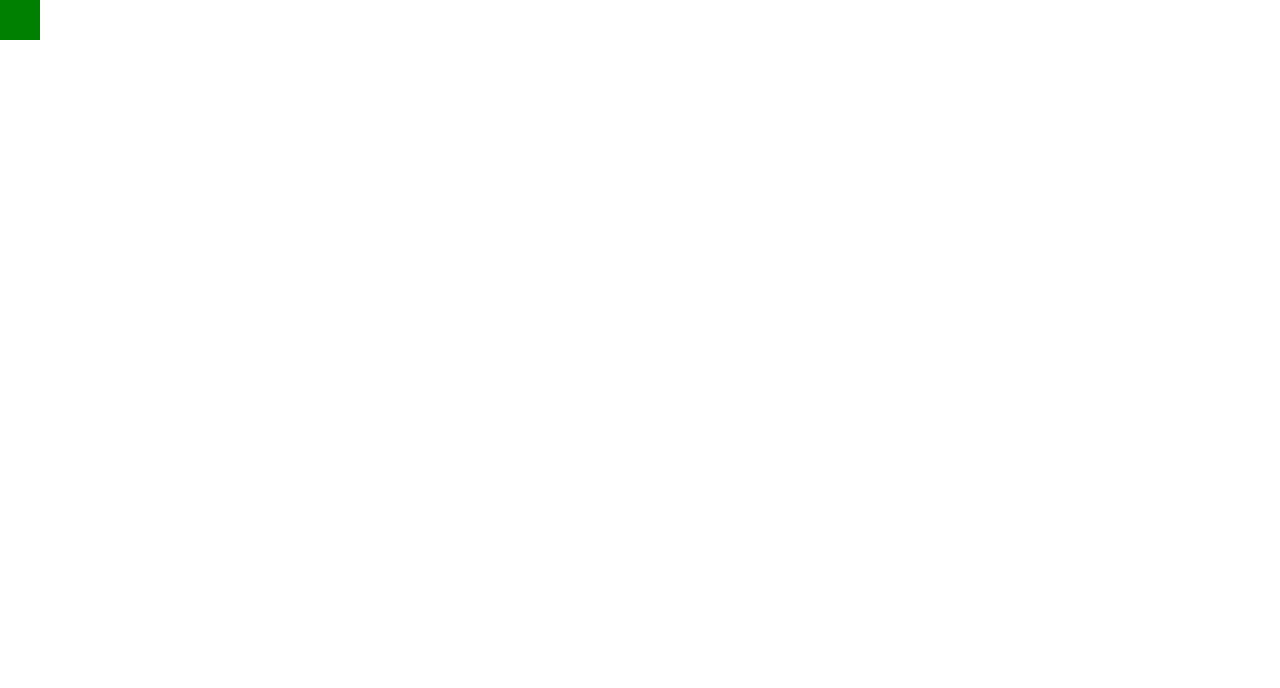
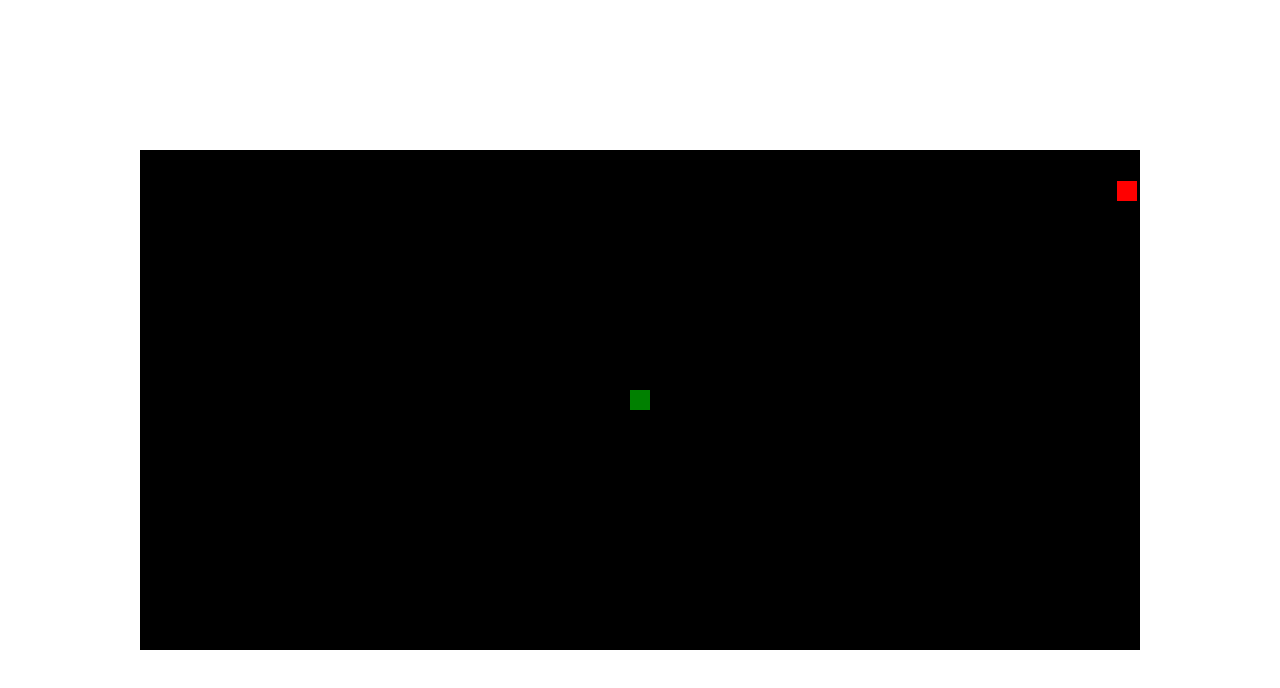
Before and after one commit to OwlDevJs/Web-Snake, a plain HTML site: page index.html in a window 1280 px wide. Drawn offline with Linux system fonts and the light colour scheme.

Commit message:
Added snake and apple logic

```diff
--- a/index.html
+++ b/index.html
@@ -7,9 +7,10 @@
     <title>WebSnake</title>
   </head>
   <body>
-    <div class="environement" id="environement">
+    <div class="coordinates" id="coordinates"></div>
+    <div class="environement">
       <div class="apple" id="apple"></div>
-      <div class="snake-part-1" id="snake-part-1"></div>
+      <div class="snake" id="snake"></div>
     </div>
     <script src="./script.js"></script>
   </body>
--- a/script.js
+++ b/script.js
@@ -1,46 +1,80 @@
-const environement = document.getElementById("environement");
-
 const apple = document.getElementById("apple");
 
-const snake_part_1 = document.getElementById("snake-part-1");
+const snake = document.getElementById("snake");
 
-apple.style.display = "none";
+let snakeDirection = { x: 0, y: 0 };
 
-function addSnakePart() {
-  environement.innerHTML += `<div class="snake-part-2" id="snake-part-2"></div>`;
-  console.log("added");
+let head = { top: 240, left: 490 };
+
+addEventListener("keydown", (event) => {
+  if (event.key === "ArrowUp") {
+    snakeDirection = { x: 0, y: -10 };
+  } else if (event.key === "ArrowDown") {
+    snakeDirection = { x: 0, y: 10 };
+  } else if (event.key === "ArrowRight") {
+    snakeDirection = { x: 10, y: 0 };
+  } else if (event.key === "ArrowLeft") {
+    snakeDirection = { x: -10, y: 0 };
+  } else {
+    return;
+  }
+});
+
+addEventListener("load", () => {
+  PlaceApple();
+});
+
+setInterval(() => {
+  CheckGameOver();
+  MoveSnake();
+  CheckScore();
+}, 100);
+
+MoveSnake();
+
+function MoveSnake() {
+  head.top += snakeDirection.y;
+
+  head.left += snakeDirection.x;
+
+  snake.style.top = `${head.top}px`;
+
+  snake.style.left = `${head.left}px`;
 }
 
-function setApplePosition() {
-  if (apple.style.display === "none") {
-    apple.style.display = "block";
-  }
+function PlaceApple() {
+  let ApplePosition = {
+    x: Math.floor(Math.random() * 980),
+    y: Math.floor(Math.random() * 480),
+  };
 
-  let apple_positionX = Math.floor(Math.random() * 100);
-
-  let apple_positionY = Math.floor(Math.random() * 100);
-
-  apple.style.right = `${apple_positionX}%`;
-
-  apple.style.top = `${apple_positionY}%`;
+  apple.style.top = `${ApplePosition.y}px`;
+  apple.style.left = `${ApplePosition.x}px`;
 }
 
-function MoveSnakeDown() {
-  snake_part_1.style.transform = "translate(0px,2000px)";
-  snake_part_1.style.transition = "all 10s ease-in-out";
+function CheckScore() {
+  if (CheckOverlap(snake, apple)) {
+    PlaceApple();
+  }
 }
 
-function MoveSnakeRight() {
-  snake_part_1.style.transform = "translate(2000px, 0px)";
-  snake_part_1.style.transition = "all 10s ease-in-out";
+function CheckOverlap(element1, element2) {
+  const rect1 = element1.getBoundingClientRect();
+  const rect2 = element2.getBoundingClientRect();
+
+  return !(
+    rect2.left > rect1.right ||
+    rect2.right < rect1.left ||
+    rect2.top > rect1.bottom ||
+    rect2.bottom < rect1.top
+  );
 }
 
-addEventListener("keydown", (event) => {
-  if (event.key === "ArrowDown") {
-    MoveSnakeDown();
-    //addSnakePart();
-    setApplePosition();
-  } else if (event.key === "ArrowRight") {
-    MoveSnakeRight();
+function CheckGameOver() {
+  let snakePositionX = parseInt(snake.style.left.split("px")[0]);
+  let snakePositionY = parseInt(snake.style.top.split("px")[0]);
+
+  if (snakePositionX >= 980 || snakePositionY >= 480) {
+    console.log("Game Over");
   }
-});
+}
--- a/style.css
+++ b/style.css
@@ -4,21 +4,30 @@
   box-sizing: border-box;
 }
 
-.apple {
-  width: 40px;
-  height: 40px;
-  background-color: red;
-  position: absolute;
-}
-
-.snake-part-1 {
-  position: absolute;
-  width: 40px;
-  height: 40px;
-  background-color: green;
+body {
+  height: 100vh;
+  display: flex;
+  justify-content: center;
+  align-items: center;
 }
 
 .environement {
-  height: 100%;
-  width: 100%;
+  height: 500px;
+  width: 1000px;
+  background-color: black;
+  position: relative;
 }
+
+.apple {
+  position: absolute;
+  height: 20px;
+  width: 20px;
+  background-color: red;
+}
+
+.snake {
+  position: absolute;
+  height: 20px;
+  width: 20px;
+  background-color: green;
+}
```
